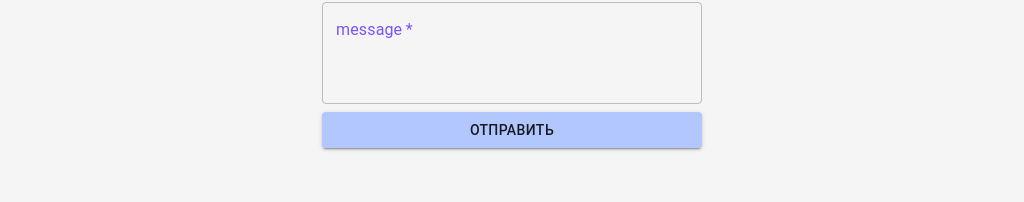
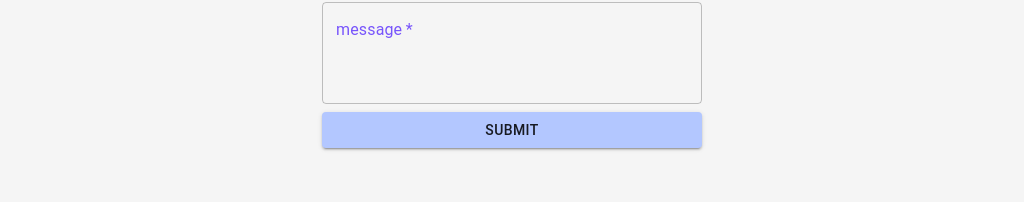
Before and after one commit to SvetlanaSob/CADEX, a Next.js app in the folder frontend/: page /contact in a window 1280 px wide. Shown: the part 409-611 px from the top of the page, without its empty margins (128-1152 px from the left). Built offline with nearby package versions, Linux system fonts and the light colour scheme.

Commit message:
language

```diff
--- a/frontend/src/app/components/form/index.tsx
+++ b/frontend/src/app/components/form/index.tsx
@@ -76,7 +76,7 @@ const Form: React.FC<ChildComponentProps> = ({ onValueChange }) => {
 				variant='contained'
 				color='secondary'
 			>
-				Отправить
+				Submit
 			</Button>
 		</FormContainerSC>
 	)
```
